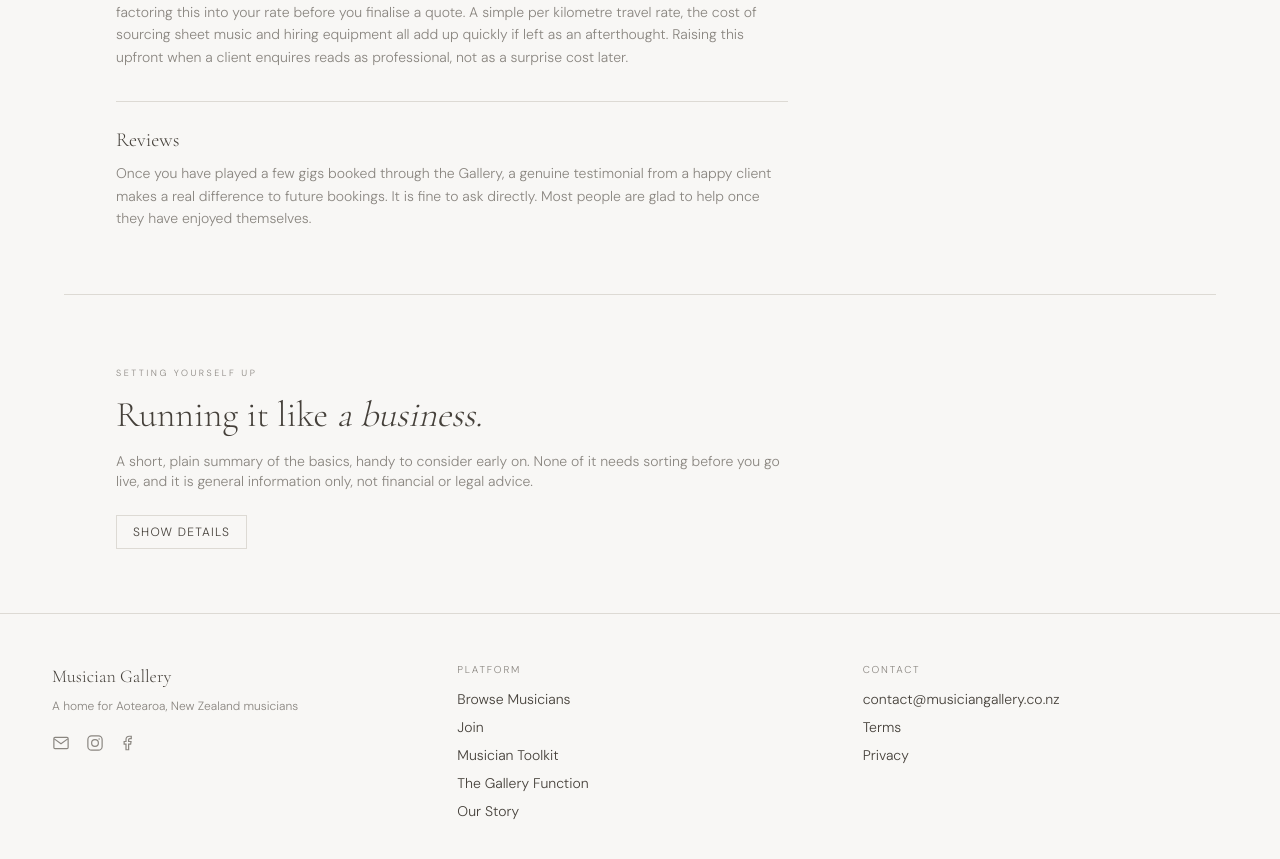
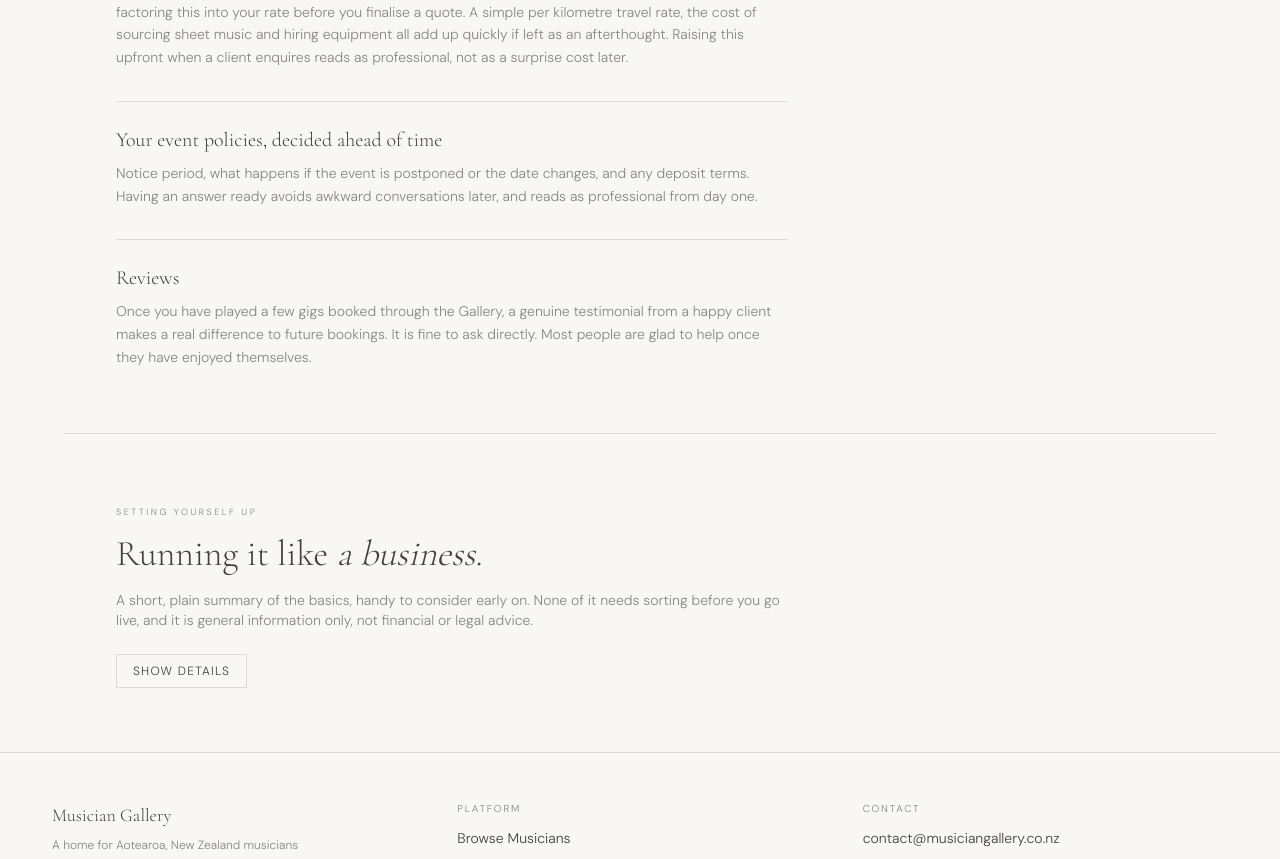
Before and after one commit to musiciangallery/Musician-Gallery, a Next.js app: page /toolkit in a window 1280 px wide. Shown: the part 2400-3259 px from the top of the page. Built offline with nearby package versions, Linux system fonts and the light colour scheme.

Commit message:
Update page.tsx

```diff
--- a/src/app/toolkit/page.tsx
+++ b/src/app/toolkit/page.tsx
@@ -93,6 +93,11 @@ const eventMusicianItems: ToolkitItem[] = [
   },
   {
     n: "V",
+    t: "Your event policies, decided ahead of time",
+    b: "Notice period, what happens if the event is postponed or the date changes, and any deposit terms. Having an answer ready avoids awkward conversations later, and reads as professional from day one.",
+  },
+  {
+    n: "VI",
     t: "Reviews",
     b: "Once you have played a few gigs booked through the Gallery, a genuine testimonial from a happy client makes a real difference to future bookings. It is fine to ask directly. Most people are glad to help once they have enjoyed themselves.",
   },
```
